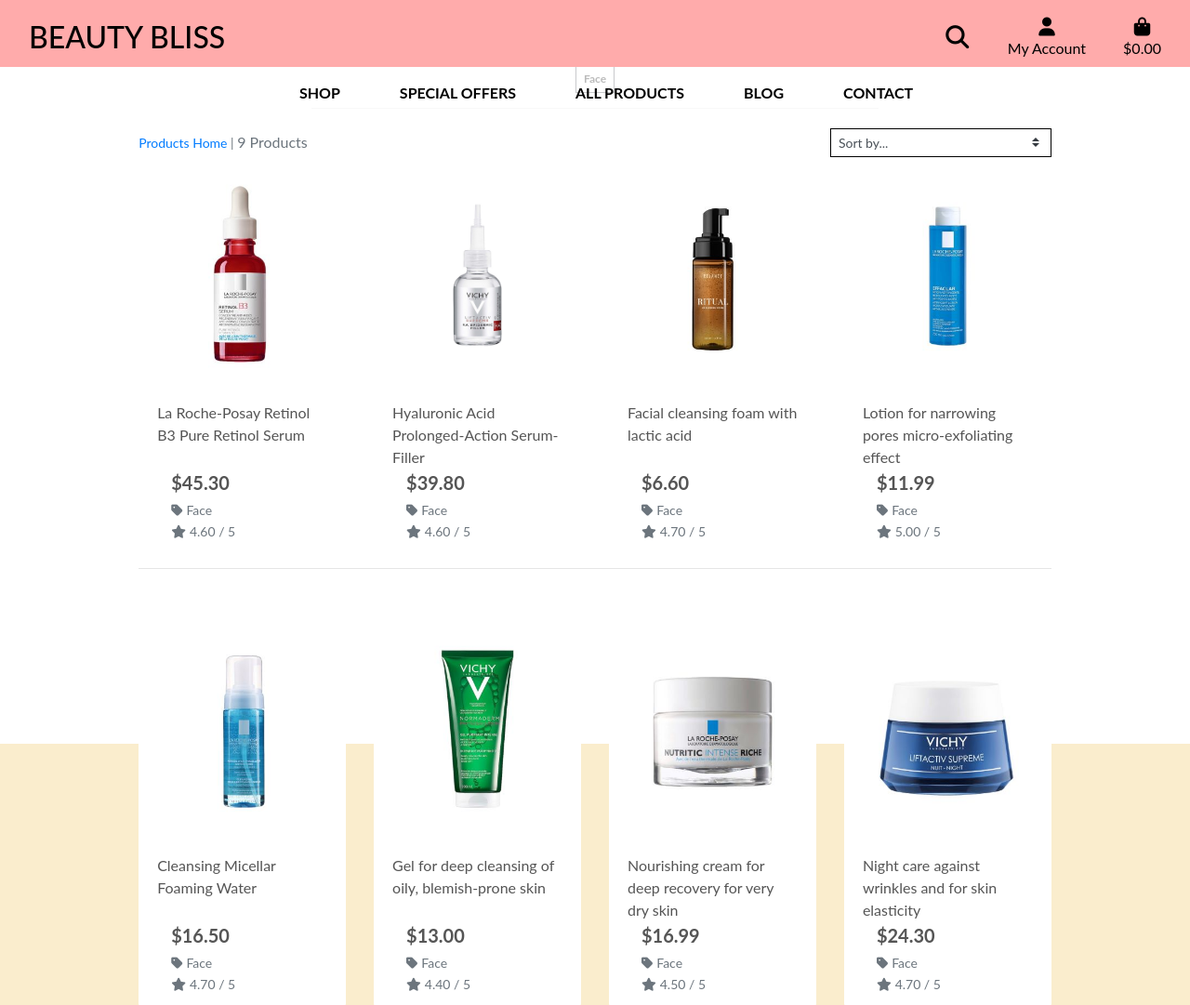
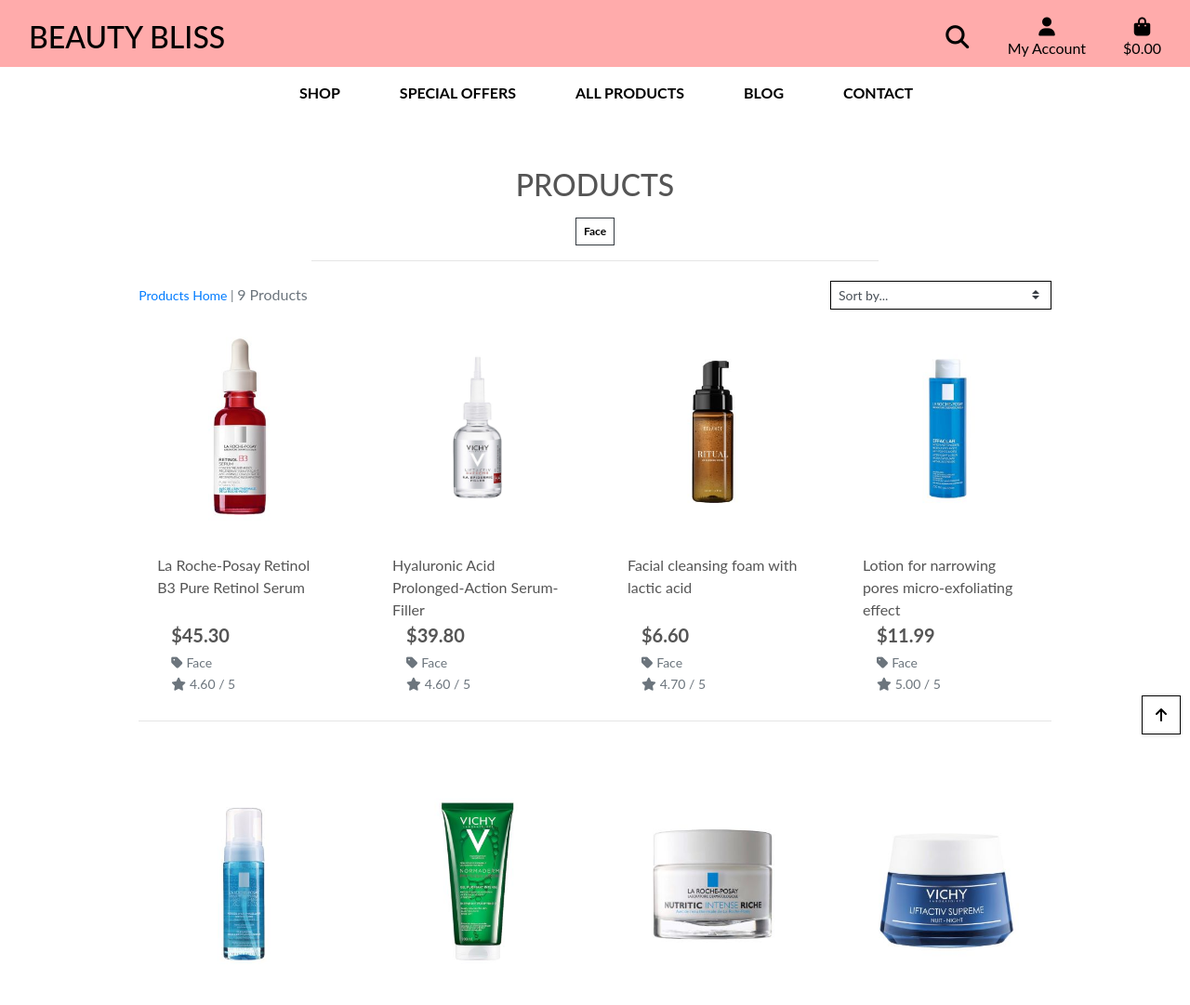
Before and after one commit to Kristaal/ecommerce-website, a Django app: page /products/?category=face in a window 1280 px wide. Shown: the top 1081 px of the page at 93% size. Run offline with Django 3.2, Linux system fonts and the light colour scheme; data comes from the database, SQL or seed files in the repository; some libraries are stand-ins or nearby versions; some web fonts are replaced.

Commit message:
Added sorting JS and back to top link

```diff
--- a/products/templates/products/products.html
+++ b/products/templates/products/products.html
@@ -112,4 +112,41 @@
             </div>
         </div>
     </div>
+    <div class="btt-button shadow-sm rounded-0 border border-black">
+        <a class="btt-link d-flex h-100">
+            <i class="fas fa-arrow-up text-black mx-auto my-auto"></i>
+        </a>
+    </div>
 {% endblock %}
+
+{% block postloadjs %}
+    {{ block.super }}
+    <script type="text/javascript">
+		$('.btt-link').click(function(e) {
+			window.scrollTo(0,0)
+		})
+	</script>
+
+    <script type="text/javascript">
+        $('#sort-selector').change(function() {
+            var selector = $(this);
+            var currentUrl = new URL(window.location);
+
+            var selectedVal = selector.val();
+            if(selectedVal != "reset"){
+                var sort = selectedVal.split("_")[0];
+                var direction = selectedVal.split("_")[1];
+
+                currentUrl.searchParams.set("sort", sort);
+                currentUrl.searchParams.set("direction", direction);
+
+                window.location.replace(currentUrl);
+            } else {
+                currentUrl.searchParams.delete("sort");
+                currentUrl.searchParams.delete("direction");
+
+                window.location.replace(currentUrl);
+            }
+        })
+    </script>
+{% endblock %}
--- a/products/views.py
+++ b/products/views.py
@@ -1,6 +1,8 @@
 from django.shortcuts import render, redirect, reverse, get_object_or_404
 from django.contrib import messages
 from django.db.models import Q
+from django.db.models.functions import Lower
+
 from .models import Product, Category
 
 # Create your views here.
--- a/static/css/base.css
+++ b/static/css/base.css
@@ -3,12 +3,9 @@ html {
 }
 
 body {
-    background-color: #FAEDCD;
     background-size: cover;
     height: calc(100vh - 164px);
     color: #555;
-    padding: 0;
-    margin: 0;
     font-family: 'Lato';
 }
 
@@ -18,70 +15,6 @@ body {
 
 .main-container {
     padding: 0;
-}
-
-/* from Bulma */
-.icon {
-    align-items: center;
-    display: inline-flex;
-    justify-content: center;
-    height: 1.5rem;
-    width: 1.5rem;
-}
-
-.logo-font {
-    text-transform: uppercase;
-}
-
-.main-logo-link {
-    width: fit-content;
-}
-
-.shop-now-button {
-    color: white;
-    min-width: 230px;
-}
-
-.btn-black {
-    background: black;
-    color: white;
-}
-
-.shop-now-button:hover,
-.shop-now-button:active,
-.shop-now-button:focus,
-.btn-black:hover,
-.btn-black:active,
-.btn-black:focus {
-    background: #222;
-    color: white;
-}
-
-.text-black {
-    color: #000 !important;
-}
-
-.border-black {
-    border: 1px solid black !important;
-}
-
-.bg-black {
-    background: #000 !important;
-}
-
-a.category-badge > span.badge:hover {
-    background: #212529 !important;
-    color: #fff !important;
-}
-
-.overlay {
-	height: 100%;
-	width: 100%;
-	top: 0;
-	left: 0;
-	position: fixed;
-	background: white;
-	z-index: -1;
 }
 
 /* searh */
@@ -139,6 +72,93 @@ a.category-badge > span.badge:hover {
     font-size: large;
 }
 
+.overlay {
+	height: 100%;
+	width: 100%;
+	top: 0;
+	left: 0;
+	position: fixed;
+	background: white;
+	z-index: -1;
+}
+
+/* from Bulma */
+.icon {
+    align-items: center;
+    display: inline-flex;
+    justify-content: center;
+    height: 1.5rem;
+    width: 1.5rem;
+}
+
+.logo-font {
+    text-transform: uppercase;
+}
+
+.main-logo-link {
+    width: fit-content;
+}
+
+.shop-now-button {
+    background: black;
+    color: white;
+    min-width: 260px;
+}
+
+.btn-black {
+    background: black;
+    color: white;
+}
+
+.shop-now-button:hover,
+.shop-now-button:active,
+.shop-now-button:focus,
+.btn-black:hover,
+.btn-black:active,
+.btn-black:focus {
+    background: #222;
+    color: white;
+}
+
+.text-black {
+    color: #000 !important;
+}
+
+.border-black {
+    border: 1px solid black !important;
+}
+
+.bg-black {
+    background: #000 !important;
+}
+
+.overlay {
+	height: 100%;
+	width: 100%;
+	top: 0;
+	left: 0;
+	position: fixed;
+	background: white;
+	z-index: -1;
+}
+
+a.category-badge > span.badge:hover {
+    background: #212529 !important;
+    color: #fff !important;
+}
+
+.btt-button {
+    height: 42px;
+    width: 42px;
+    position: fixed;
+    bottom: 10px;
+    right: 10px;
+}
+
+.btt-link {
+    cursor: pointer;
+}
+
 /* -------------------------------- Media Queries */
 
 /* Slightly larger container on xl screens */
@@ -158,26 +178,12 @@ a.category-badge > span.badge:hover {
         z-index: 1030;
     }
 
+    .header-container {
+        padding-top: 164px;
+    }
 }
 
-@media screen and (max-width: 363px) {
-    .banner-font {
-        margin-top: 0.2rem;
-        font-size: 12px;
-
-    }
-    .banner-icon {
-        font-size: small;
-    }
-    }
-
-@media screen and (max-width: 350px) {
-    .banner-font {
-        font-size: 12px;
-
-    }
-    }
-
+/* pad the top a bit when navbar is collapsed on mobile */
 @media (max-width: 991px) {
     .header-container {
         padding-top: 116px;
@@ -186,4 +192,4 @@ a.category-badge > span.badge:hover {
     body {
         height: calc(100vh - 116px);
     }
-    }
+}
```
